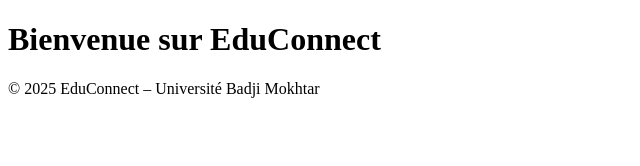
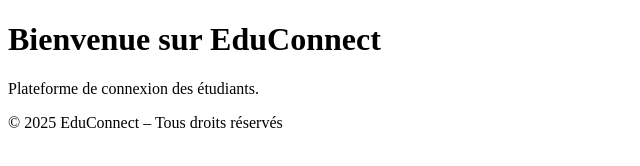
Before and after one commit to InesSlimani/educonnect, a plain HTML site: page index.html in a window 1280 px wide. Shown: the whole page, without its empty margins (0-640 px from the left). Drawn offline with Linux system fonts and the light colour scheme.

Commit message:
Add footer by Student B

```diff
--- a/index.html
+++ b/index.html
@@ -2,13 +2,19 @@
 <html lang="fr">
 <head>
     <meta charset="UTF-8">
+    <meta name="viewport" content="width=device-width, initial-scale=1.0">
     <title>EduConnect</title>
 </head>
 <body>
 
     <h1>Bienvenue sur EduConnect</h1>
 
-    <footer>© 2025 EduConnect – Université Badji Mokhtar</footer>
+    <p>Plateforme de connexion des étudiants.</p>
+
+    <!-- Footer ajouté par l'étudiant B -->
+    <footer>
+        © 2025 EduConnect – Tous droits réservés
+    </footer>
 
 </body>
 </html>
```
